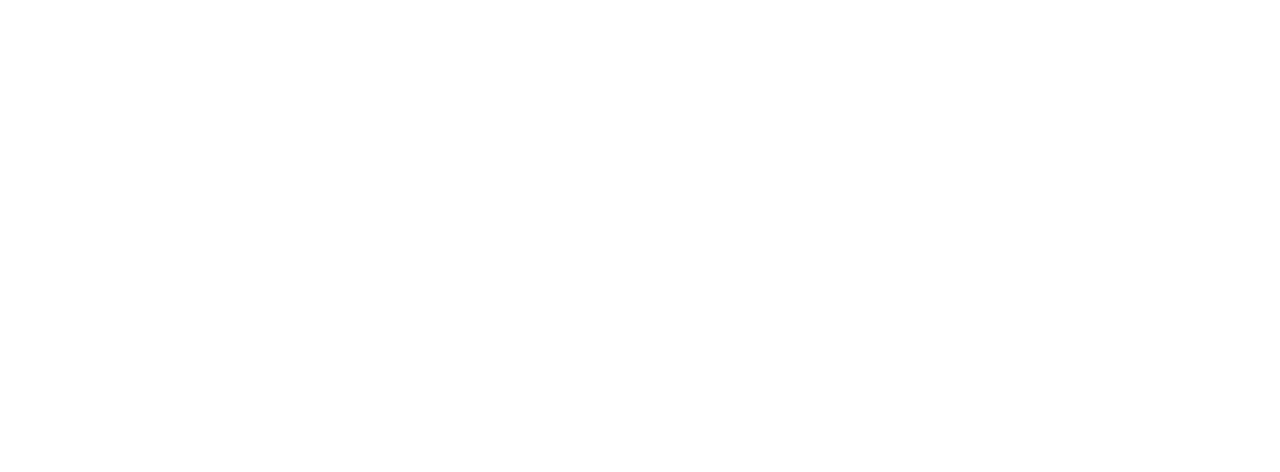
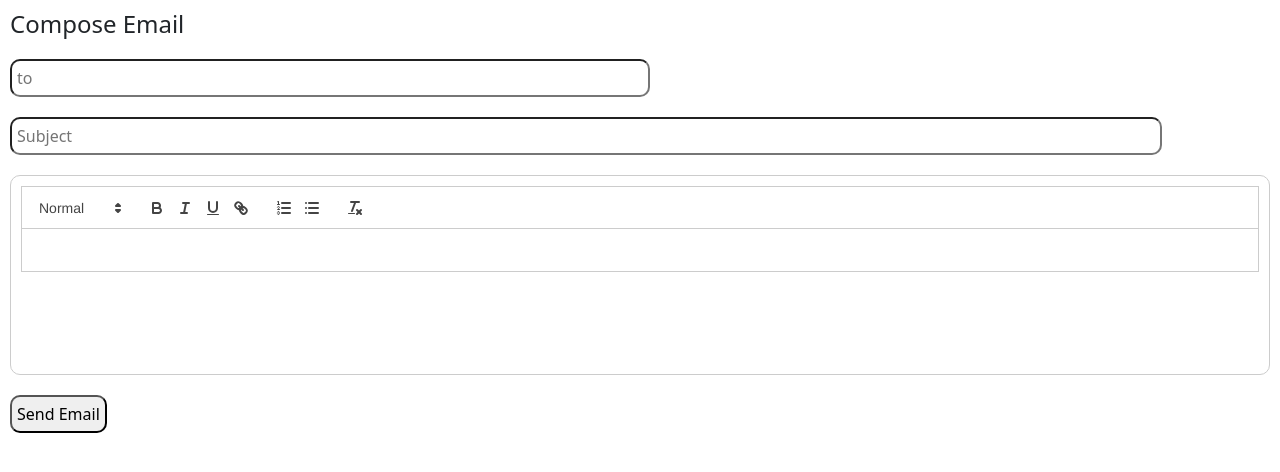
Before and after one commit to shoeb7558/Mail_Box_Client, a React (Vite) app: page /Editor in a window 1280 px wide. Before the commit this address had no page. Shown: the top 472 px of the page. Built offline with nearby package versions, Linux system fonts and the light colour scheme.

Commit message:
compose mail

```diff
--- a/src/App.jsx
+++ b/src/App.jsx
@@ -3,13 +3,17 @@
 import { BrowserRouter as Router, Route, Routes } from 'react-router-dom';
 import SignUpForm from './Authentication/SignUp';
 import LoginForm from './Authentication/Login';
+import ComposeEmail from './Components/TextEditor';
+import { useSelector } from 'react-redux';
 
 function App() {
+  const auth = useSelector((state) => state.auth);
   return (
     <Router>
       <Routes>
         <Route path="/" element={<SignUpForm />} />
         <Route path="/login" element={<LoginForm />} />
+        <Route path="/Editor" element={<ComposeEmail />} />
       </Routes>
     </Router>
   );
--- a/src/Authentication/Login.jsx
+++ b/src/Authentication/Login.jsx
@@ -1,12 +1,49 @@
 import React, { useState } from 'react';
+import { useDispatch } from 'react-redux';
+import { useNavigate } from 'react-router-dom';
+import { login } from '../Slices/LoginSlice';
 
 const LoginForm = () => {
-  const [email, setEmail] = useState('');
-  const [password, setPassword] = useState('');
+  const dispatch = useDispatch();
+  const [useremail, setEmail] = useState('');
+  const [userpassword, setPassword] = useState('');
+  const navigate =  useNavigate();
 
-  const handleLogin = (e) => {
+  const handleLogin = async (e) => {
     e.preventDefault();
     // Add your login logic here
+    try {
+        const response = await fetch(
+          'https://identitytoolkit.googleapis.com/v1/accounts:signInWithPassword?key=AIzaSyA7QKapHcEvF2moBWyukFSQBVPh3_Xd3ew',
+          {
+            method: 'POST',
+            body: JSON.stringify({
+              email: useremail,
+              password: userpassword,
+              returnSecureToken: true,
+            }),
+            headers: {
+              'Content-Type': 'application/json',
+            },
+          }
+        );
+
+        if (!response.ok) {
+          const errorData = await response.json();
+          throw new Error(errorData.error.message);
+        }
+
+        const data = await response.json();
+        dispatch(login({ token: data.idToken, email: useremail  }));
+        // AuthCtx.login(data.idToken, data.email);
+        navigate('/Editor');
+      } catch (error) {
+        alert(error.message);
+      }
+
+      setEmail('');
+      setPassword('');
+
     console.log('Logging in...');
   };
 
@@ -22,7 +59,7 @@
             type="email"
             className="form-control"
             id="email"
-            value={email}
+            value={useremail}
             onChange={(e) => setEmail(e.target.value)}
             required
           />
@@ -35,7 +72,7 @@
             type="password"
             className="form-control"
             id="password"
-            value={password}
+            value={userpassword}
             onChange={(e) => setPassword(e.target.value)}
             required
           />
--- a/src/Authentication/SignUp.jsx
+++ b/src/Authentication/SignUp.jsx
@@ -23,7 +23,7 @@
     }
 
     try {
-      const response = await fetch('https://identitytoolkit.googleapis.com/v1/accounts:signUp?key=AIzaSyA1WvV5oP182FlmvtPzPvOhczNk0n0TOaQ', {
+      const response = await fetch('https://identitytoolkit.googleapis.com/v1/accounts:signUp?key=AIzaSyA7QKapHcEvF2moBWyukFSQBVPh3_Xd3ew', {
         method: 'POST',
         body: JSON.stringify({
           email: email,
@@ -99,7 +99,7 @@
         <button type="submit" className="btn btn-primary">
           Sign Up
         </button>
-        <Link>already Have account Login</Link>
+        <Link to='/login'>already Have account Login</Link>
       </form>
     </div>
   );
--- /dev/null
+++ b/src/Components/TextEditor.jsx
@@ -0,0 +1,74 @@
+import React, { useState } from 'react';
+import ReactQuill from 'react-quill';
+import 'react-quill/dist/quill.snow.css';
+
+const ComposeEmail = () => {
+  const [editorState, setEditorState] = useState('');
+  const [receiverEmail, setreceiverEmail] = useState('')
+  const [subject, setsubject] = useState('');
+  const sanitizedEmail = receiverEmail.replace(/[@.]/g, '');
+
+  const handleChange =  (content) => {
+    setEditorState(content);
+  };
+
+
+  const sendEmail = async (e) => {
+    e.preventDefault();
+    const emailData = {
+        receiverEmail: receiverEmail,
+        subject: subject,
+        content: editorState
+      };
+
+      try {
+        const response = await fetch(`https://advanceexpencetracker-default-rtdb.firebaseio.com/${sanitizedEmail}/email.json`, {
+          method: 'POST',
+          headers: {
+            'Content-Type': 'application/json'
+          },
+          body: JSON.stringify(emailData)
+        });
+
+        if (!response.ok) {
+          throw new Error('Failed to send email');
+        }
+
+        console.log('Email sent successfully');
+
+        // Clear the fields after sending email
+        setreceiverEmail('');
+        setsubject('');
+        setEditorState('');
+      } catch (error) {
+        console.error('Error sending email:', error.message);
+      }
+
+    console.log('Sending email with content:', editorState);
+  };
+
+  return (
+    <div>
+      <h4 style={{margin:'10px'}}>Compose Email</h4>
+      <input
+      value={receiverEmail}
+      onChange={(e) => setreceiverEmail(e.target.value)}
+       type="email"
+       placeholder='to'
+        style={{width: '50%', padding: '5px', margin:'10px', borderRadius:'10px'}}/>
+
+      <input
+      value={subject}
+      onChange={(e) => setsubject(e.target.value)}
+       placeholder='Subject'
+        style={{width:'90%', padding: '5px', margin:'10px', borderRadius:'10px'}}/>
+
+      <div style={{ border: '1px solid #ccc', minHeight: '200px', padding: '10px', margin:'10px',borderRadius:'10px' }}>
+        <ReactQuill value={editorState} onChange={handleChange} />
+      </div>
+      <button onClick={sendEmail} style={{padding:'5px', margin:'10px', borderRadius:'10px'}}>Send Email</button>
+    </div>
+  );
+};
+
+export default ComposeEmail;
--- /dev/null
+++ b/src/Slices/LoginSlice.jsx
@@ -0,0 +1,24 @@
+import { createSlice } from '@reduxjs/toolkit';
+
+const storedToken = localStorage.getItem('token');
+
+const authSlice = createSlice({
+  name: 'auth',
+  initialState: {
+    isLoggedIn: !!storedToken, // Set to true if the token exists in local storage
+    token: storedToken || null, // Get token from local storage
+  },
+  reducers: {
+    login(state, action) {
+      state.isLoggedIn = true;
+      state.token = action.payload.token;
+      state.email = action.payload.email;
+      localStorage.setItem('token', action.payload.token);
+      localStorage.setItem('email', action.payload.email);// Save token to local storage
+    },
+
+  },
+});
+
+export const { login} = authSlice.actions;
+export default authSlice.reducer;
--- /dev/null
+++ b/src/Slices/Store.jsx
@@ -0,0 +1,12 @@
+// store.js
+import { configureStore } from '@reduxjs/toolkit';
+import authslice from './LoginSlice'
+
+const store = configureStore({
+  reducer: {
+    auth: authslice,
+  },
+});
+
+
+export default store
```
Also changed, not shown: package.json (+9 -1 lines), src/main.jsx (+11 -9 lines), 1 other file (tests, documents, lock files or other folders).
